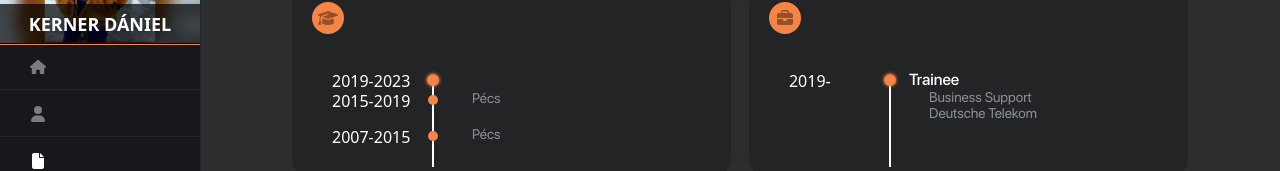
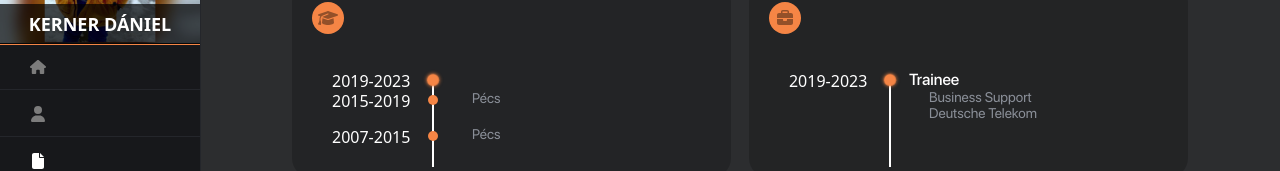
Before and after one commit to Hiuzt/portfolio, a React (Create React App) app: page /resume in a window 1280 px wide. Shown: the part 157-328 px from the top of the page. Built offline with nearby package versions, Linux system fonts and the light colour scheme.

Commit message:
Update Resume.js

```diff
--- a/src/pages/Resume.js
+++ b/src/pages/Resume.js
@@ -101,7 +101,7 @@ const Resume = () => {
                     </div>
                     <ul>
                         <li>
-                            <p className="date">2019-{Languages(languageID, 35)}</p>
+                            <p className="date">2019-2023</p>
                             <p className="school-name">Trainee</p>
                             <p className="name">Business Support</p>
                             <p className="name">Deutsche Telekom</p>
```
